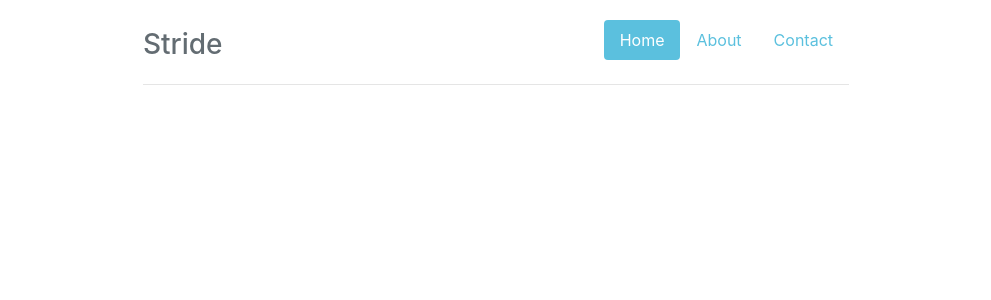
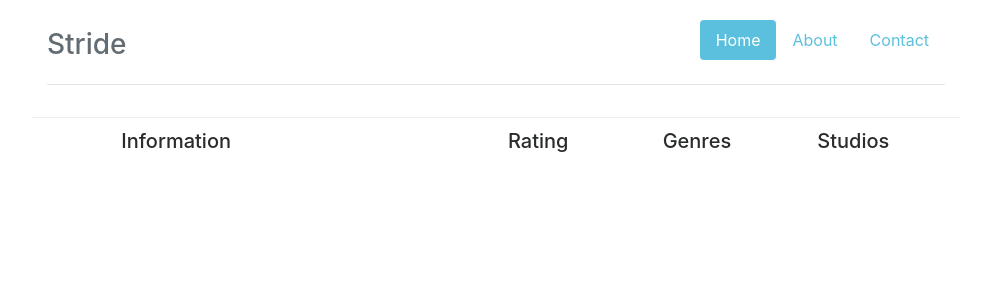
Before and after one commit to Maytide/AnimeStride, a Django app: template website/stride_stats/templates/stats.html in a window 1280 px wide. Shown: the top 300 px of the page, without its empty margins (144-1135 px from the left). Run offline with Django 3.2, Linux system fonts and the light colour scheme; the template is opened without the code that fills it, so the values that code supplies are empty; some libraries are stand-ins or nearby versions.

Commit message:
Working on stats mainpage + misc.

```diff
--- a/website/home/templates/index.html
+++ b/website/home/templates/index.html
@@ -30,7 +30,7 @@
 <!--    {{testvar}}-->
     <div class="row display">
 
-        <div class="col-lg-6">
+        <div class="col-lg-4 col-sm-6">
             <div class="row row-category-name">
                 <div class="col-3">
                     <a><img class="icon" src="{% static 'img/icons/icon-updoot.png' %}"></a>
@@ -63,7 +63,7 @@
             {% endverbatim %}
         </div>
 
-        <div class="col-lg-6">
+        <div class="col-lg-4 col-sm-6">
             <h4>Subheading</h4>
             <p>Donec id elit non mi porta gravida at eget metus. Maecenas faucibus mollis interdum.</p>
 
--- a/website/stride_stats/serializers.py
+++ b/website/stride_stats/serializers.py
@@ -21,4 +21,4 @@ class ContentDataSerializer(serializers.ModelSerializer):
 
     class Meta:
         model = ContentData
-        fields = ('anime_url', 'name', 'image_url', 'synopsis', 'studios', 'genres')
+        fields = ('anime_url', 'name', 'image_url', 'synopsis', 'studios', 'genres', 'media', 'members', 'aired', 'episodes', 'score')
--- a/website/stride_stats/templates/static/js/stats.js
+++ b/website/stride_stats/templates/static/js/stats.js
@@ -14,6 +14,22 @@ app.controller('statsController', function($scope, $http) {
   $http.get(window.location.href + 'api/popularity/50').
       then(function(response) {
           $scope.shows = response.data;
+          for (var i = 0; i < $scope.shows.length; i++) {
+
+              // Aired is stored as a unix datetime. Display as "mon-year"
+              $scope.shows[i]['aired'] = dateToMMYYYY($scope.shows[i]['aired']);
+              // Add commas in number
+              $scope.shows[i]['members'] = numberFormat($scope.shows[i]['members']);
+              // Link to show's stats page.
+              $scope.shows[i]['stride_url'] = window.location.href +'show/' + $scope.shows[i]['name'];
+
+              // Genres and studios contain multiple elements stored in string;
+              // Convert to list and pop last element, because it is empty.
+              $scope.shows[i]['genres'] = stringToJSON($scope.shows[i]['genres']);
+              $scope.shows[i]['genres'].pop();
+              $scope.shows[i]['studios'] = stringToJSON($scope.shows[i]['studios']);
+              $scope.shows[i]['studios'].pop();
+          }
       });
   };
   $scope.getData()
--- a/website/stride_stats/templates/stats-wrapper.html
+++ b/website/stride_stats/templates/stats-wrapper.html
@@ -4,7 +4,7 @@
 
 {% block app-js %}
 <!--Chart.js CDN-->
-<script src="https://cdnjs.cloudflare.com/ajax/libs/moment.js/2.13.0/moment.min.js"></script>
+
 <script id='chart-js' src="https://cdnjs.cloudflare.com/ajax/libs/Chart.js/2.4.0/Chart.min.js"></script>
 
 {% block sub-js %} {% endblock %}
--- a/website/stride_stats/templates/stats.html
+++ b/website/stride_stats/templates/stats.html
@@ -11,18 +11,66 @@
 <div class="container">
     <div ng-app="statsApp" ng-controller="statsController">
         {% verbatim %}
-        <table class="table-striped table-responsive table-panel">
+        <table class="table-striped table table-panel">
             <thead>
+                <tr class="row row-panel-label">
+                    <td class="col-1 col-unpad"></td>
+                    <td class="col-5">
+                        <h5>Information</h5>
+                    </td>
+                    <td class="col-2">
+                        <h5>Rating</h5>
+                    </td>
+                    <td class="col-2">
+                        <h5>Genres</h5>
+                    </td>
+                    <td class="col-2">
+                        <h5>Studios</h5>
+                    </td>
+                </tr>
             </thead>
 
             <tbody>
-                <tr ng-repeat="show in shows">
-                    <td class="col-1">
-                        <div class="panel">
+                <tr class="row row-display row-panel" ng-repeat="show in shows">
+                    <td class="col-1 col-unpad">
+                        <div class="panel-img-wrapper">
                             <a href="{{show.anime_url}}"><img ng-src="{{show.image_url}}" alt=""></a>
                         </div>
                     </td>
-                    <td class="col-8">{{show.name}}</td>
+                    <td class="col-5">
+                        <div class="panel-head-wrapper">
+                            <a class="href-colorless" ng-href="{{show.stride_url}}"><h6 class="panel-name">{{show.name}}</h6></a>
+                            <span ng-class-even="'panel-line-even'" ng-class-odd="'panel-line-odd'"></span>
+                        </div>
+                        <div class="panel-body-wrapper">
+                            <p class="panel-members">{{show.members}} MyAnimeList users</p>
+                            <p class="panel-media">{{show.media}} ({{show.episodes}} episodes)</p>
+                            <p class="panel-aired">Aired: {{show.aired}}</p>
+
+                        </div>
+                    </td>
+                    <td class="col-2 panel-box-container">
+                        <span class=""><h6>{{show.score}}</h6></span>
+
+                    </td>
+                    <td class="col-2 panel-box-container">
+<!--                        // {{show.genres}}-->
+                        <span class="" ng-repeat="genre in show.genres track by $index">
+                            <span class="text-white text-genre-box">
+                                <span class="panel-box-padding">{{genre}}</span>
+                            </span>
+                        </span>
+
+                    </td>
+                    <td class="col-2 panel-box-container">
+<!--                        {{show.studios}}-->
+                        <span class="" ng-repeat="studio in show.studios track by $index">
+                            <span class="text-white text-studio-box">
+                                <span class="panel-box-padding">{{studio}}</span>
+                            </span>
+                        </span>
+                    </td>
+
                 </tr>
             </tbody>
         </table>
--- a/website/templates/static/css/styles.css
+++ b/website/templates/static/css/styles.css
@@ -22,20 +41,29 @@ li {
 
 .display,
 .description {
-    padding-bottom: 2rem;
+  padding-bottom: 2rem;
 }
 
 .btn-main{
-    margin:0px auto;
+  margin:0px auto;
+}
+
+.col-unpad {
+  padding-top: 0.75rem;
+  padding-right: 0.75rem;
+  padding-bottom: 0.75rem;
+  padding-left: 0.75rem !important;
+
 }
 
 
 /* Customize container */
-@media (min-width: 48em) {
+@media (min-width: 60em) {
   .container {
-    max-width: 46rem;
+    max-width: 58rem;
   }
 }
+
 .container-narrow > hr {
   margin: 2rem 0;
 }
@@ -159,17 +194,112 @@ li {
   max-width: 100%;
 }
 
-.table-panel tr{
-  height: 150px;
+.row-display:hover .panel-head-wrapper{
+  color: rgb(49, 176, 213);
 }
 
-.panel img {
-  height: 150px;
+.row-display:hover .panel-head-wrapper .href-colorless{
+  color: rgb(49, 176, 213);
 }
 
+.table-panel tr{
+  height: 80px;
+}
+
+.row.row-panel-label {
+  height: 60px;
+}
+
+.panel-head-wrapper {
+  /*border-bottom: .05rem solid #e5e5e5;*/
+  color:black;
+  margin-bottom: 0.3rem;
+}
+
+.panel-line-even {
+  display:block;
+  border:none;
+  color:white;
+  height:1px;
+  background:black;
+  background: red; /* For browsers that do not support gradients */
+  background: -webkit-linear-gradient(-90deg, white, rgb(192,192,192)); /* For Safari 5.1 to 6.0 */
+  background: -o-linear-gradient(-90deg, white, rgb(192,192,192)); /* For Opera 11.1 to 12.0 */
+  background: -moz-linear-gradient(-90deg, white, rgb(192,192,192)); /* For Firefox 3.6 to 15 */
+  background: linear-gradient(-90deg, white, rgb(192,192,192)); /* Standard syntax */
+}
+
+.panel-line-odd {
+  display:block;
+  border:none;
+  color:white;
+  height:1px;
+  background:black;
+  background: red; /* For browsers that do not support gradients */
+  background: -webkit-linear-gradient(-90deg, rgb(230,230,230), rgba(0,0,0,.2)); /* For Safari 5.1 to 6.0 */
+  background: -o-linear-gradient(-90deg, rgb(230,230,230), rgba(0,0,0,.2)); /* For Opera 11.1 to 12.0 */
+  background: -moz-linear-gradient(-90deg, rgb(230,230,230), rgba(0,0,0,.2)); /* For Firefox 3.6 to 15 */
+  background: linear-gradient(-90deg, rgb(230,230,230), rgba(0,0,0,.2)); /* Standard syntax */
+}
+
+.panel-body-wrapper {
+  color: rgb(108,108,108);
+  font-size: 14px;
+}
+
+.panel-img-wrapper img {
+  height: 45px;
+}
+
+.panel-name {
+  margin-bottom: .25rem;
+}
+
+.panel-media,
+.panel-aired,
+.panel-members {
+  margin-bottom: 0px;
+}
+
+.panel-media,
+.panel-aired {
+  visibility: hidden;
+}
+
+.panel-box-container{
+  overflow-y: hidden;
+  overflow-x: hidden;
+}
+
+.text-genre-box,
+.text-studio-box {
+  border-top-left-radius: 20px 20px;
+  border-bottom-left-radius:  20px 20px;
+  border-top-right-radius: 20px 20px;
+  border-bottom-right-radius:  20px 20px;
+}
+
+.text-genre-box {
+  font-size: 13px;
+  background-color: rgb(91, 192, 222);
+  padding:2px;
+
+  /*border: 2px solid rgb(108,108,108);*/
+}
+
+.text-studio-box {
+  font-size: 13px;
+  background-color: rgb(92, 184, 92);
+  padding:2px;
+}
+
+.panel-box-padding {
+  padding-left: 5px;
+  padding-right: 5px;
+}
 
 /* Responsive: Portrait tablets and up */
-@media screen and (min-width: 48em) {
+@media screen and (min-width: 60em) {
   /* Remove the padding we set earlier */
 
   .display,
@@ -181,4 +311,23 @@ li {
   .jumbotron {
     border-bottom: 0;
   }
+
+  .panel-img-wrapper img {
+    height: 90px;
+  }
+
+  .table-panel tr{
+    height: 120px;
+  }
+
+  .panel-media,
+  .panel-aired {
+    visibility:inherit;
+  }
 }
+
+@media screen and (max-width: 60em) {
+  .panel-box-container {
+    padding: 0.3rem !important;
+  }
+}
--- a/website/templates/website.html
+++ b/website/templates/website.html
@@ -22,6 +22,9 @@
     <script src="https://ajax.googleapis.com/ajax/libs/angularjs/1.4.8/angular.min.js"></script>
     <script src="https://cdnjs.cloudflare.com/ajax/libs/tether/1.4.0/js/tether.min.js"></script>
     <script src="https://maxcdn.bootstrapcdn.com/bootstrap/4.0.0-alpha.6/js/bootstrap.min.js" integrity="sha384-vBWWzlZJ8ea9aCX4pEW3rVHjgjt7zpkNpZk+02D9phzyeVkE+jo0ieGizqPLForn" crossorigin="anonymous"></script>
+    <script src="https://cdnjs.cloudflare.com/ajax/libs/moment.js/2.13.0/moment.min.js"></script>
+    <script src="{% static 'js/master.js' %}"></script>
+
     <script>
         $(function(){
           $("#navbar").load("{% static 'html/navbar.html' %}");
```
Also changed, not shown: other parts of website/templates/static/css/styles.css (+41 -15 lines).
